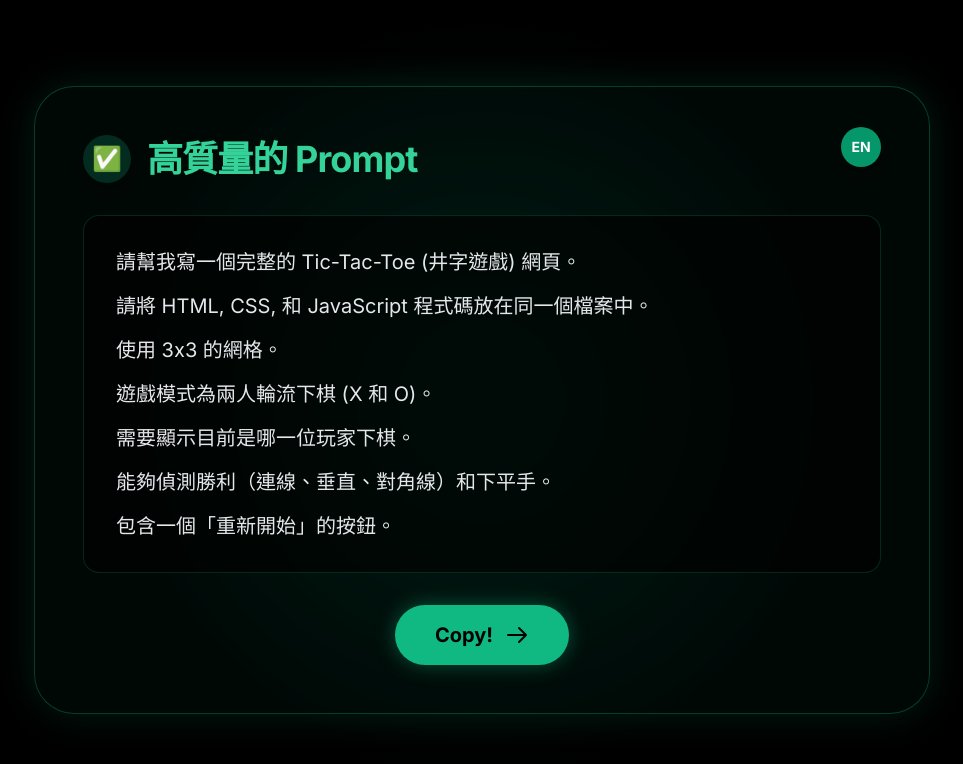
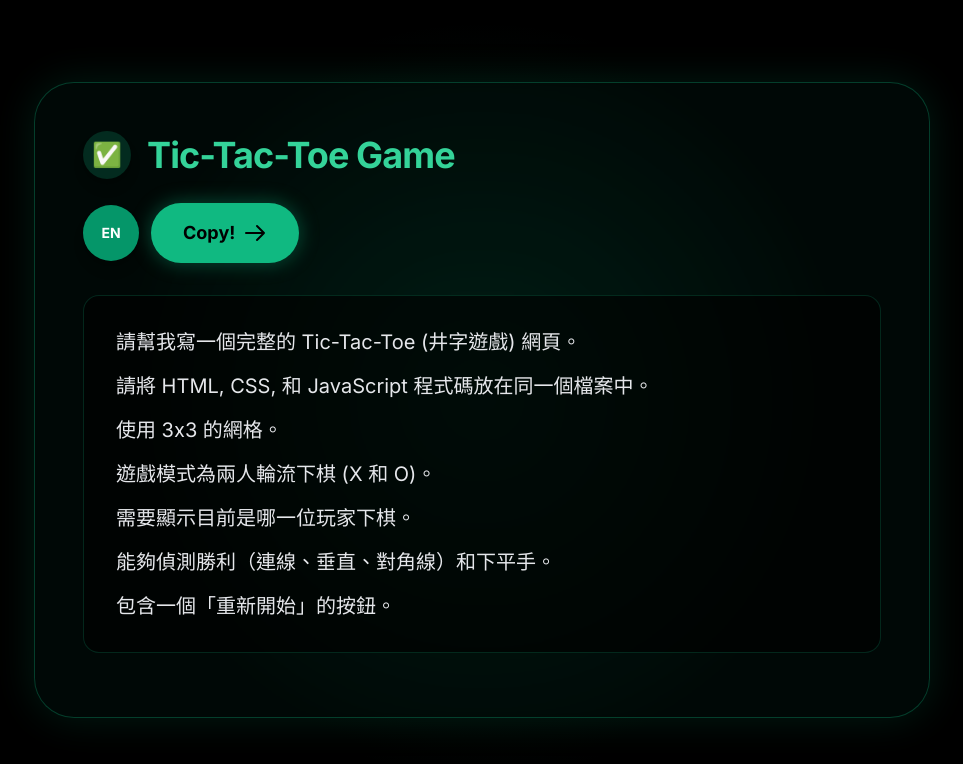
Before and after one commit to RoqueWong/CoffeeWith, a plain HTML site: page TTTGame.html in a window 1280 px wide. Shown: the whole page, without its empty margins (158-1121 px from the left). Drawn offline with nearby package versions, Linux system fonts and the light colour scheme.

Commit message:
Update TTTGame.html
V2

```diff
--- a/TTTGame.html
+++ b/TTTGame.html
@@ -3,7 +3,7 @@
 <head>
     <meta charset="UTF-8">
     <meta name="viewport" content="width=device-width, initial-scale=1.0">
-    <title>高質量 Prompt: 井字過三關</title>
+    <title>Tic-Tac-Toe Game Prompt</title>
     <script src="https://cdn.tailwindcss.com"></script>
     <link href="https://fonts.googleapis.com/css2?family=Inter:wght@100;300;400;500;600;700;800;900&display=swap" rel="stylesheet">
     <style>
@@ -23,24 +23,38 @@
         }
     </style>
 </head>
-<body class="bg-black min-h-screen flex flex-col items-center justify-center p-6 relative overflow-hidden">
+<body class="bg-black min-h-screen flex flex-col items-center justify-center p-4 md:p-6 relative overflow-hidden">
 
     <!-- 背景光暈 -->
     <div class="ambient-glow-emerald"></div>
 
-    <div class="w-full max-w-4xl z-10 bg-emerald-950/20 p-8 md:p-12 rounded-[2.5rem] border border-emerald-500/30 flex flex-col shadow-[0_0_40px_rgba(16,185,129,0.15)] relative backdrop-blur-sm">
+    <div class="w-full max-w-4xl z-10 bg-emerald-950/20 p-6 md:p-12 rounded-[2.5rem] border border-emerald-500/30 flex flex-col shadow-[0_0_40px_rgba(16,185,129,0.15)] relative backdrop-blur-sm">
 
-        <!-- 雙語切換按鈕 -->
-        <button id="promptLangBtn" class="absolute top-8 right-8 md:top-10 md:right-12 bg-emerald-600 hover:bg-emerald-500 rounded-full transition-colors text-sm font-bold w-10 h-10 flex items-center justify-center text-white shadow-lg focus:outline-none focus:ring-2 focus:ring-emerald-400 focus:ring-offset-2 focus:ring-offset-black">EN</button>
+        <!-- 標題與操作按鈕區 (針對手機版優化的排版) -->
+        <div class="flex flex-col items-center md:items-start gap-6 mb-8 w-full">
 
-        <!-- 標題 -->
-        <div class="flex items-center gap-4 mb-8">
-            <div class="w-12 h-12 rounded-full bg-emerald-500/20 flex items-center justify-center text-emerald-400 text-2xl shadow-lg">✅</div>
-            <h1 id="prompt-title" class="text-3xl md:text-4xl font-bold text-emerald-400 tracking-tight">高質量的 Prompt</h1>
+            <!-- 標題 -->
+            <div class="flex items-center gap-3 md:gap-4">
+                <div class="w-10 h-10 md:w-12 md:h-12 rounded-full bg-emerald-500/20 flex shrink-0 items-center justify-center text-emerald-400 text-xl md:text-2xl shadow-lg">✅</div>
+                <h1 id="prompt-title" class="text-3xl md:text-4xl font-bold text-emerald-400 tracking-tight text-center md:text-left">Tic-Tac-Toe Game</h1>
+            </div>
+
+            <!-- 操作按鈕 (語言切換 + Copy跳轉) -->
+            <div class="flex items-center justify-center md:justify-start gap-3 w-full sm:w-auto">
+                <button id="promptLangBtn" class="bg-emerald-600 hover:bg-emerald-500 rounded-full transition-colors text-sm font-bold w-12 h-12 md:w-14 md:h-14 flex shrink-0 items-center justify-center text-white shadow-lg focus:outline-none focus:ring-2 focus:ring-emerald-400 focus:ring-offset-2 focus:ring-offset-black">EN</button>
+
+                <button id="copyAndGoBtn" class="group flex flex-1 sm:flex-none items-center justify-center gap-2 bg-emerald-500 hover:bg-emerald-400 text-black font-bold text-base md:text-lg py-3 px-6 md:py-4 md:px-8 rounded-full transition-all duration-300 shadow-[0_0_20px_rgba(16,185,129,0.4)] hover:shadow-[0_0_30px_rgba(16,185,129,0.6)] transform hover:-translate-y-1 focus:outline-none">
+                    <span id="copyBtnText">Copy!</span>
+                    <svg xmlns="http://www.w3.org/2000/svg" class="h-5 w-5 md:h-6 md:w-6 transform group-hover:translate-x-1 transition-transform" fill="none" viewBox="0 0 24 24" stroke="currentColor">
+                        <path stroke-linecap="round" stroke-linejoin="round" stroke-width="2" d="M14 5l7 7m0 0l-7 7m7-7H3" />
+                    </svg>
+                </button>
+            </div>
+
         </div>
 
         <!-- Prompt 內容區 -->
-        <div class="bg-black/60 p-8 rounded-2xl border border-emerald-500/20 text-base md:text-xl text-gray-200 overflow-y-auto leading-relaxed space-y-4 shadow-inner mb-8">
+        <div class="bg-black/60 p-6 md:p-8 rounded-2xl border border-emerald-500/20 text-sm md:text-xl text-gray-200 overflow-y-auto leading-relaxed space-y-4 shadow-inner mb-2 md:mb-4">
             <p id="prompt-line-1">請幫我寫一個完整的 Tic-Tac-Toe (井字遊戲) 網頁。</p>
             <p id="prompt-line-2">請將 HTML, CSS, 和 JavaScript 程式碼放在同一個檔案中。</p>
             <p id="prompt-line-3">使用 3x3 的網格。</p>
@@ -50,19 +64,10 @@
             <p id="prompt-line-7">包含一個「重新開始」的按鈕。</p>
         </div>
 
-        <!-- Copy & 跳轉按鈕 -->
-        <div class="flex justify-center">
-            <button id="copyAndGoBtn" class="group flex items-center gap-3 bg-emerald-500 hover:bg-emerald-400 text-black font-bold text-lg md:text-xl py-4 px-10 rounded-full transition-all duration-300 shadow-[0_0_20px_rgba(16,185,129,0.4)] hover:shadow-[0_0_30px_rgba(16,185,129,0.6)] transform hover:-translate-y-1 focus:outline-none">
-                <span id="copyBtnText">Copy!</span>
-                <svg xmlns="http://www.w3.org/2000/svg" class="h-6 w-6 transform group-hover:translate-x-1 transition-transform" fill="none" viewBox="0 0 24 24" stroke="currentColor">
-                    <path stroke-linecap="round" stroke-linejoin="round" stroke-width="2" d="M14 5l7 7m0 0l-7 7m7-7H3" />
-                </svg>
-            </button>
-        </div>
     </div>
 
     <!-- 複製成功提示 (Toast) -->
-    <div id="toast" class="fixed bottom-10 left-1/2 transform -translate-x-1/2 bg-white text-black px-6 py-3 rounded-full font-bold shadow-2xl opacity-0 transition-opacity duration-300 pointer-events-none z-50">
+    <div id="toast" class="fixed bottom-10 left-1/2 transform -translate-x-1/2 bg-white text-black px-6 py-3 rounded-full font-bold shadow-2xl opacity-0 transition-opacity duration-300 pointer-events-none z-50 text-sm md:text-base whitespace-nowrap">
         已複製到剪貼簿！跳轉中...
     </div>
 
@@ -86,8 +91,8 @@
 
         const promptDict = {
             zh: {
-                pageTitle: "高質量 Prompt: 井字過三關",
-                title: "高質量的 Prompt",
+                pageTitle: "Tic-Tac-Toe Game Prompt",
+                title: "Tic-Tac-Toe Game",
                 btn: "EN",
                 copyBtn: "Copy!",
                 toastMsg: "已複製到剪貼簿！跳轉中...",
@@ -102,8 +107,8 @@
                 ]
             },
             en: {
-                pageTitle: "High-Quality Prompt: Tic-Tac-Toe",
-                title: "High-Quality Prompt",
+                pageTitle: "Tic-Tac-Toe Game Prompt",
+                title: "Tic-Tac-Toe Game",
                 btn: "中",
                 copyBtn: "Copy!",
                 toastMsg: "Copied to clipboard! Redirecting...",
```
